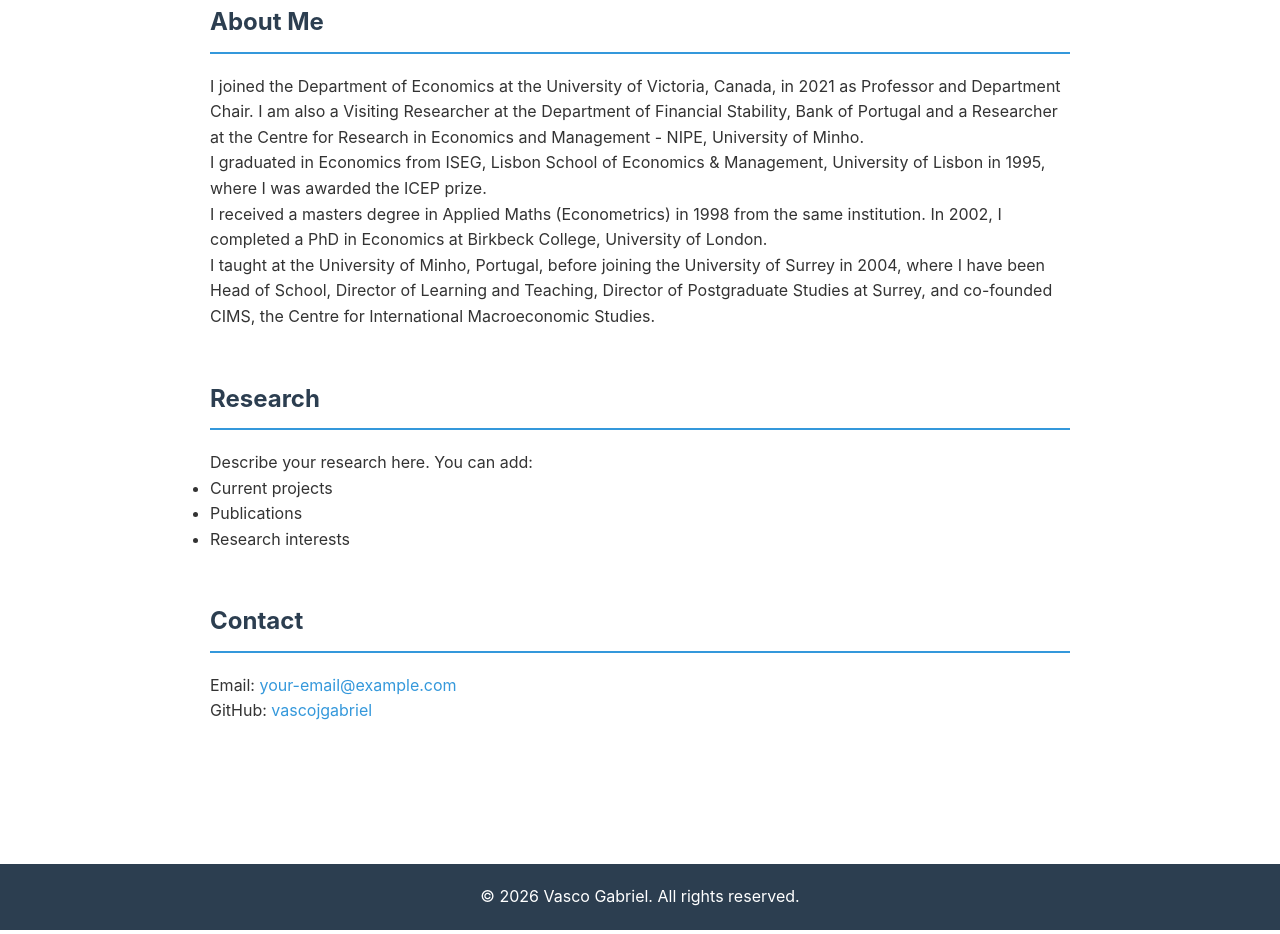
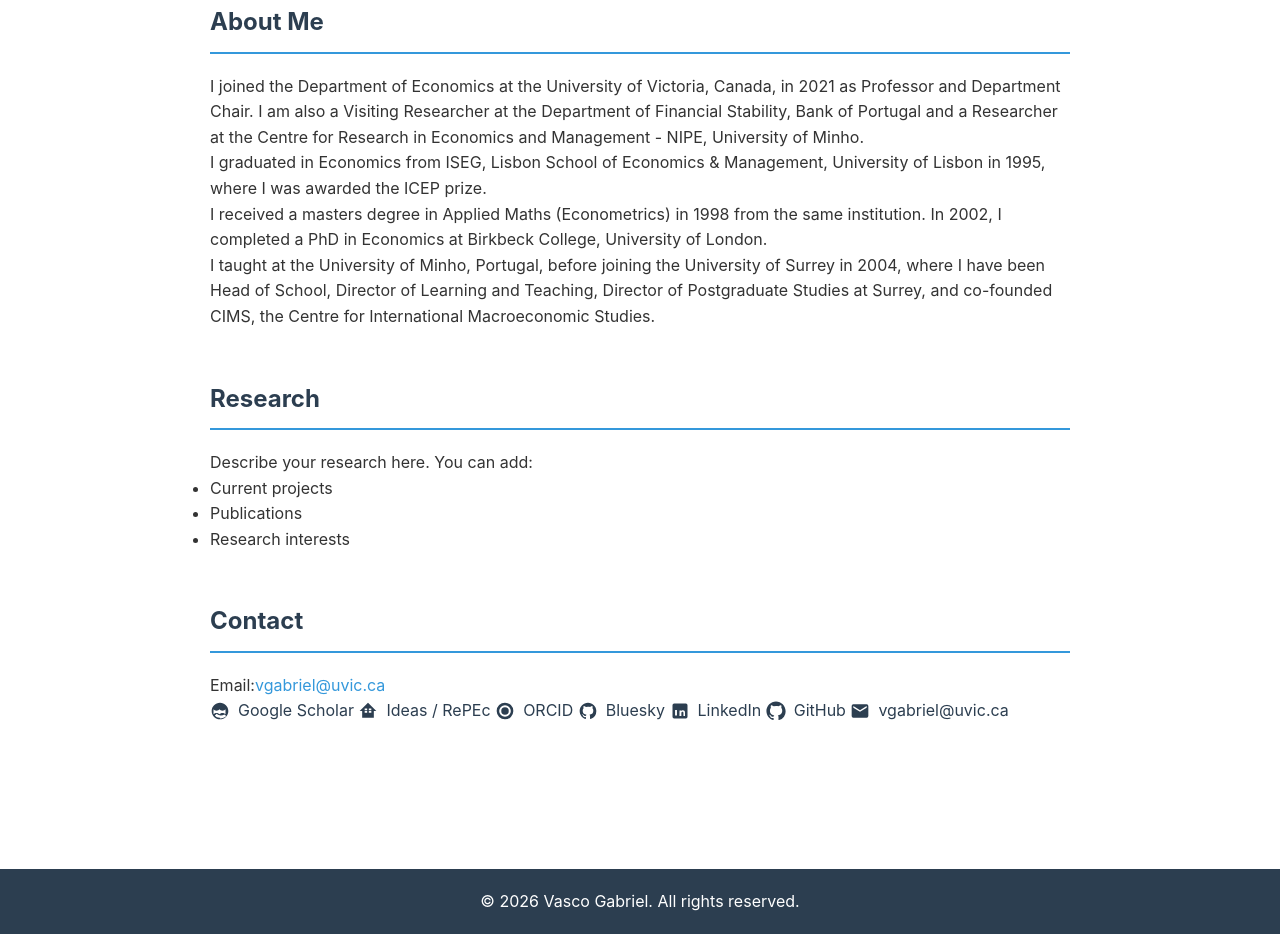
Before and after one commit to vascojgabriel/github.io, a plain HTML site: page index.html in a window 1280 px wide. Shown: the part 277-1211 px from the top of the page. Drawn offline with Linux system fonts and the light colour scheme.

Commit message:
Add contact details and social links with icons; update position

```diff
--- a/index.html
+++ b/index.html
@@ -9,7 +9,7 @@
         body { font-family: -apple-system, BlinkMacSystemFont, 'Segoe UI', Roboto, sans-serif; line-height: 1.6; color: #333; }
         header { background: #2c3e50; color: white; padding: 40px 20px; text-align: center; }
         header h1 { font-size: 2.5em; margin-bottom: 10px; }
-        header p { font-size: 1.2em; opacity: 0.9; }
+        header p { font-size: 1.2em; opacity: 0.95; }
         nav { background: #34495e; padding: 0; }
         nav a { color: white; padding: 15px 20px; display: inline-block; text-decoration: none; }
         nav a:hover { background: #2c3e50; }
@@ -19,12 +19,17 @@
         a { color: #3498db; text-decoration: none; }
         a:hover { text-decoration: underline; }
         footer { background: #2c3e50; color: white; text-align: center; padding: 20px; margin-top: 50px; }
+        .contact-list { list-style: none; display: flex; flex-wrap: wrap; gap: 12px; padding: 0; }
+        .contact-list li { display: flex; align-items: center; }
+        .social a { display: inline-flex; align-items: center; gap: 8px; color: #2c3e50; text-decoration: none; }
+        .icon { width: 20px; height: 20px; display: inline-block; vertical-align: middle; }
+        .icon svg { width: 100%; height: 100%; fill: currentColor; }
     </style>
 </head>
 <body>
     <header>
         <h1>Vasco Gabriel</h1>
-        <p>Your Title / Position Here</p>
+        <p>Professor of Economics</p>
     </header>
 
     <nav>
@@ -57,8 +62,40 @@
 
         <section id="contact">
             <h2>Contact</h2>
-            <p>Email: <a href="mailto:your-email@example.com">your-email@example.com</a></p>
-            <p>GitHub: <a href="https://github.com/vascojgabriel">vascojgabriel</a></p>
+            <ul class="contact-list">
+                <li>Email: <a href="mailto:vgabriel@uvic.ca">vgabriel@uvic.ca</a></li>
+            </ul>
+
+            <div class="social" aria-label="Social links" role="navigation">
+                <a href="https://scholar.google.com/citations?user=bM8p3qkAAAAJ&hl=en" title="Google Scholar" target="_blank" rel="noopener noreferrer">
+                    <span class="icon" aria-hidden="true"><svg viewBox="0 0 24 24" xmlns="http://www.w3.org/2000/svg"><path d="M12 2C6.48 2 2 6.48 2 12s4.48 10 10 10 10-4.48 10-10S17.52 2 12 2zm1 17.93c-2.83.48-5.46-.5-7.22-2.59l2.34-1.9c1.2 1.23 2.95 2.01 4.88 2.01 1.58 0 3.03-.49 4.23-1.32l2.34 1.9c-1.88 1.85-4.45 2.9-7.57 2.9V19.93zM18.6 16c-.66-.99-1.99-1.67-3.6-1.67-1.61 0-2.94.68-3.6 1.67-.66-.99-1.99-1.67-3.6-1.67-1.61 0-2.94.68-3.6 1.67V9.9c.66.99 1.99 1.67 3.6 1.67 1.61 0 2.94-.68 3.6-1.67.66.99 1.99 1.67 3.6 1.67 1.61 0 2.94-.68 3.6-1.67V16z"/></svg></span>
+                    <span>Google Scholar</span>
+                </a>
+                <a href="https://ideas.repec.org/f/pga290.html#articles" title="Ideas/RePEc" target="_blank" rel="noopener noreferrer">
+                    <span class="icon" aria-hidden="true"><svg viewBox="0 0 24 24" xmlns="http://www.w3.org/2000/svg"><path d="M12 2L2 12h3v8h14v-8h3L12 2zM11 14H8v-2h3v2zm5 0h-3v-2h3v2zM11 11H8V9h3v2zm5 0h-3V9h3v2z"/></svg></span>
+                    <span>Ideas / RePEc</span>
+                </a>
+                <a href="https://orcid.org/my-orcid?orcid=0000-0001-8659-8661" title="ORCID" target="_blank" rel="noopener noreferrer">
+                    <span class="icon" aria-hidden="true"><svg viewBox="0 0 24 24" xmlns="http://www.w3.org/2000/svg"><path d="M12 2a10 10 0 100 20 10 10 0 000-20zm0 3a7 7 0 110 14 7 7 0 010-14zm0 2.5a4.5 4.5 0 100 9 4.5 4.5 0 000-9z"/></svg></span>
+                    <span>ORCID</span>
+                </a>
+                <a href="https://bsky.app/profile/vascojgabriel.bsky.social" title="Bluesky" target="_blank" rel="noopener noreferrer">
+                    <span class="icon" aria-hidden="true"><svg viewBox="0 0 24 24" xmlns="http://www.w3.org/2000/svg"><path d="M12 2C6.48 2 2 6.48 2 12c0 4.41 2.87 8.16 6.84 9.5.5.09.68-.22.68-.48 0-.24-.01-.87-.01-1.71-2.78.61-3.37-1.34-3.37-1.34-.45-1.16-1.11-1.47-1.11-1.47-.91-.62.07-.61.07-.61 1.01.07 1.55 1.04 1.55 1.04.9 1.54 2.36 1.1 2.94.84.09-.66.35-1.1.63-1.35-2.22-.25-4.56-1.11-4.56-4.95 0-1.09.39-1.98 1.04-2.68-.1-.26-.45-1.29.1-2.68 0 0 .84-.27 2.75 1.02A9.56 9.56 0 0112 6.8c.85.004 1.7.115 2.49.337 1.9-1.29 2.74-1.02 2.74-1.02.56 1.39.21 2.42.11 2.68.65.7 1.03 1.59 1.03 2.68 0 3.85-2.35 4.69-4.59 4.95.36.31.68.92.68 1.86 0 1.34-.01 2.42-.01 2.75 0 .26.18.58.69.48A10 10 0 0022 12c0-5.52-4.48-10-10-10z"/></svg></span>
+                    <span>Bluesky</span>
+                </a>
+                <a href="https://www.linkedin.com/in/vasco-j-gabriel-740683b3/" title="LinkedIn" target="_blank" rel="noopener noreferrer">
+                    <span class="icon" aria-hidden="true"><svg viewBox="0 0 24 24" xmlns="http://www.w3.org/2000/svg"><path d="M19 3A2 2 0 0121 5v14a2 2 0 01-2 2H5a2 2 0 01-2-2V5a2 2 0 012-2h14zM8.34 17.34V10.66H6.09v6.68h2.25zM7.22 9.5a1.3 1.3 0 110-2.6 1.3 1.3 0 010 2.6zM18 17.34v-3.43c0-1.84-1.03-2.7-2.41-2.7-1.11 0-1.6.62-1.88 1.06v-0.91H11.4c.03.61 0 6.68 0 6.68h2.25v-3.73c0-.2.01-.41.08-.56.17-.41.56-.84 1.21-.84.85 0 1.19.63 1.19 1.57v3.56H18z"/></svg></span>
+                    <span>LinkedIn</span>
+                </a>
+                <a href="https://github.com/vascojgabriel" title="GitHub" target="_blank" rel="noopener noreferrer">
+                    <span class="icon" aria-hidden="true"><svg viewBox="0 0 24 24" xmlns="http://www.w3.org/2000/svg"><path d="M12 .5C5.73.5.5 5.73.5 12c0 5.08 3.29 9.39 7.86 10.92.58.11.79-.25.79-.56 0-.28-.01-1.02-.02-2-3.2.69-3.88-1.54-3.88-1.54-.53-1.34-1.3-1.7-1.3-1.7-1.06-.72.08-.71.08-.71 1.18.08 1.8 1.21 1.8 1.21 1.04 1.78 2.72 1.27 3.38.97.11-.76.41-1.27.75-1.56-2.55-.29-5.24-1.28-5.24-5.71 0-1.26.45-2.28 1.19-3.08-.12-.29-.52-1.46.11-3.04 0 0 .97-.31 3.18 1.18a11.07 11.07 0 012.9-.39c.98 0 1.97.13 2.9.39 2.21-1.49 3.18-1.18 3.18-1.18.63 1.58.23 2.75.11 3.04.74.8 1.19 1.82 1.19 3.08 0 4.44-2.7 5.42-5.27 5.7.42.36.8 1.07.8 2.15 0 1.55-.01 2.8-.01 3.18 0 .31.21.68.8.56A10.52 10.52 0 0023.5 12C23.5 5.73 18.27.5 12 .5z"/></svg></span>
+                    <span>GitHub</span>
+                </a>
+                <a href="mailto:vgabriel@uvic.ca" title="Email">
+                    <span class="icon" aria-hidden="true"><svg viewBox="0 0 24 24" xmlns="http://www.w3.org/2000/svg"><path d="M20 4H4a2 2 0 00-2 2v12a2 2 0 002 2h16a2 2 0 002-2V6a2 2 0 00-2-2zm0 4l-8 5-8-5V6l8 5 8-5v2z"/></svg></span>
+                    <span>vgabriel@uvic.ca</span>
+                </a>
+            </div>
         </section>
     </div>
 
```
